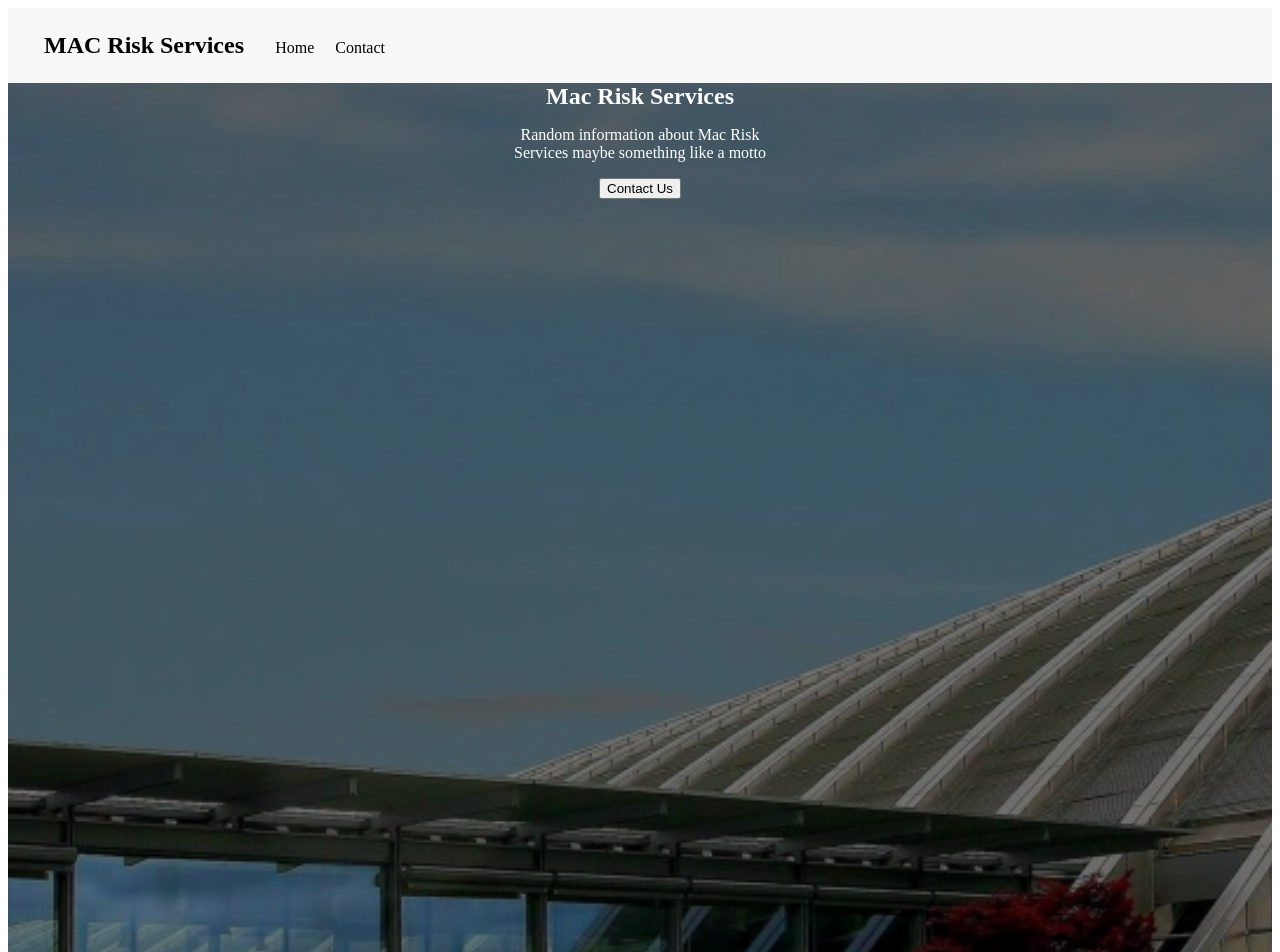
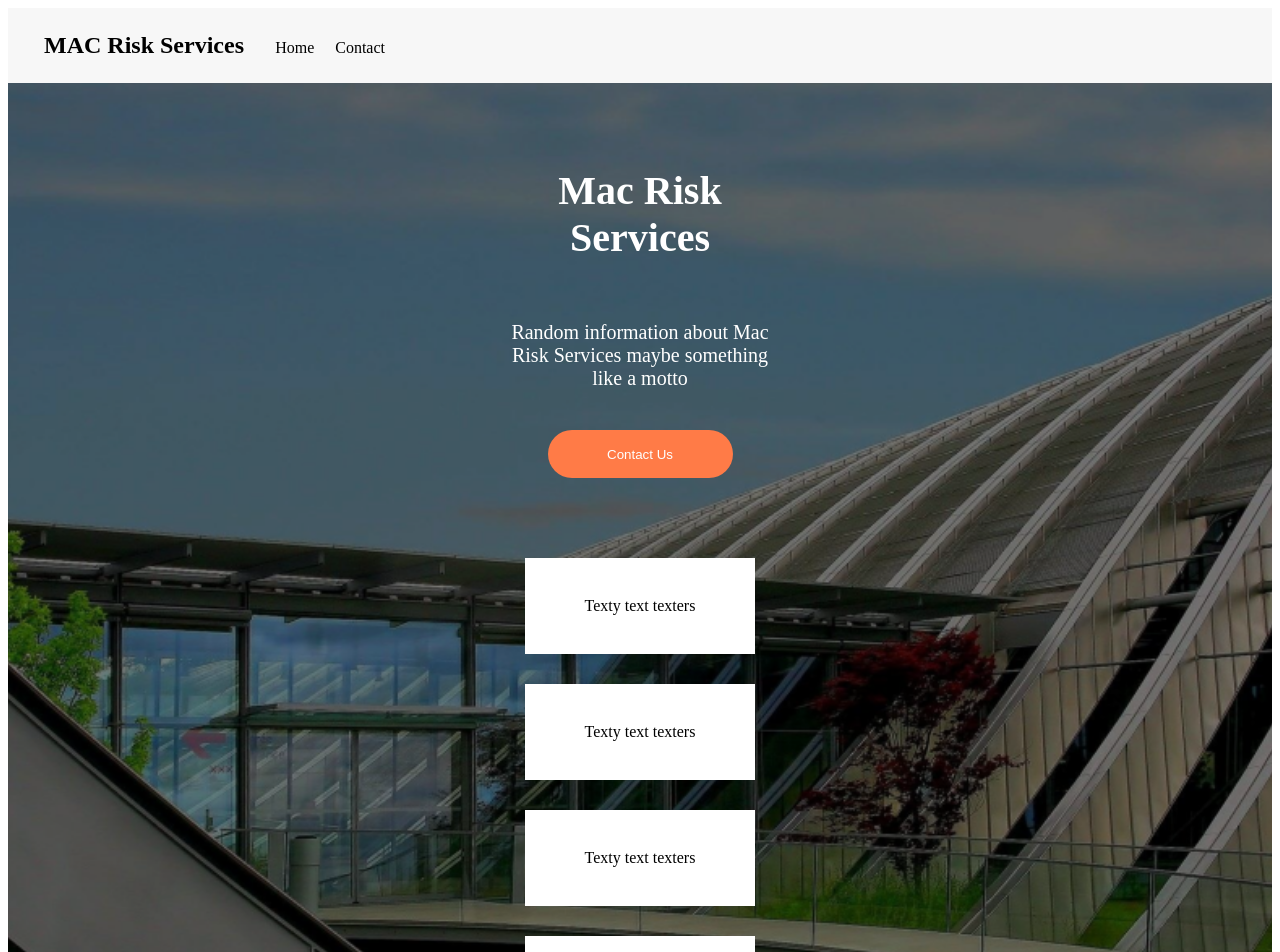
Before and after one commit to gabe305/MAC_Risk, a React (Create React App) app: page / in a window 1280 px wide. Shown: the top 952 px of the page. Built offline with nearby package versions, Linux system fonts and the light colour scheme.

Commit message:
hero cards, font sizing, and spacing

```diff
--- a/src/Components/Hero/hero.jsx
+++ b/src/Components/Hero/hero.jsx
@@ -8,7 +8,21 @@ function hero() {
       <p className="hero__desc">
         Random information about Mac Risk Services maybe something like a motto
       </p>
-      <button>Contact Us</button>
+      <button className="hero__button">Contact Us</button>
+      <section className="hero__cardBox">
+        <div className="hero__cards">
+          <div>Texty text texters</div>
+        </div>
+        <div className="hero__cards">
+          <div>Texty text texters</div>
+        </div>
+        <div className="hero__cards">
+          <div>Texty text texters</div>
+        </div>
+        <div className="hero__cards">
+          <div>Texty text texters</div>
+        </div>
+      </section>
     </div>
   );
 }
--- a/src/Components/Hero/hero.scss
+++ b/src/Components/Hero/hero.scss
@@ -3,18 +3,45 @@
   background-position: center;
   background-size: cover;
   background-image: url("../../Assets/Images/background.png");
-  height: 1714px;
+  height: 1182px;
   color: #ffffff;
   display: flex;
   flex-direction: column;
   align-items: center;
   &__title {
-    margin: 0px;
+    margin: 84px 0px 40px 0px;
     width: 230px;
     text-align: center;
+    font-size: 40px;
   }
   &__desc {
     width: 279px;
     text-align: center;
+    margin-bottom: 40px;
+    font-size: 20px;
+  }
+  &__button {
+    width: 185px;
+    height: 48px;
+    border-radius: 37px;
+    background-color: #ff7b47;
+    color: #ffffff;
+    border: transparent;
+    margin-bottom: 80px;
+  }
+  &__cardBox {
+    height: 474px;
+    display: flex;
+    flex-direction: column;
+    justify-content: space-between;
+  }
+  &__cards {
+    width: 230px;
+    height: 96px;
+    background-color: #ffffff;
+    color: black;
+    display: flex;
+    justify-content: center;
+    align-items: center;
   }
 }
```
Also changed, not shown: src/Components/Services/services.jsx (added, +7 -0 lines), src/Components/Services/services.scss (added).
